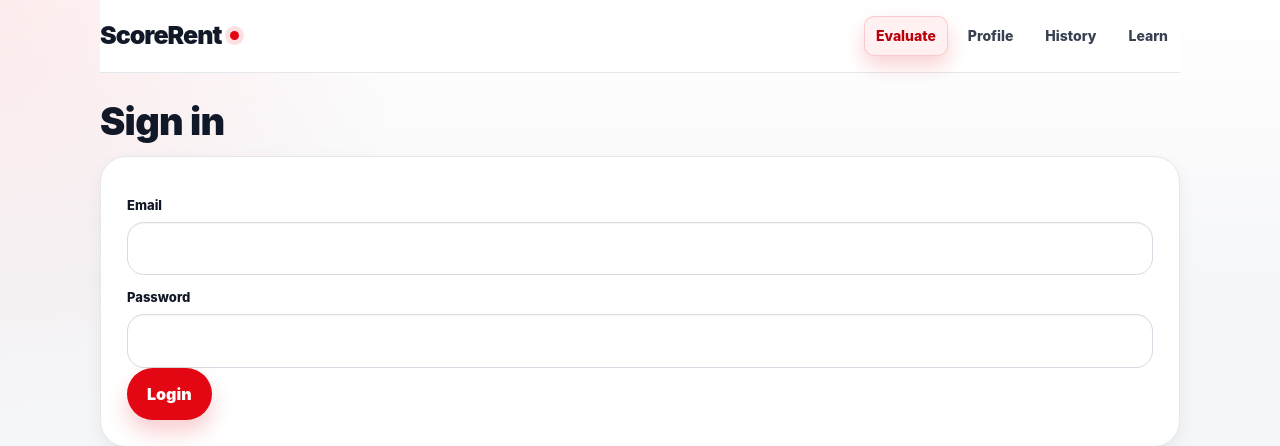
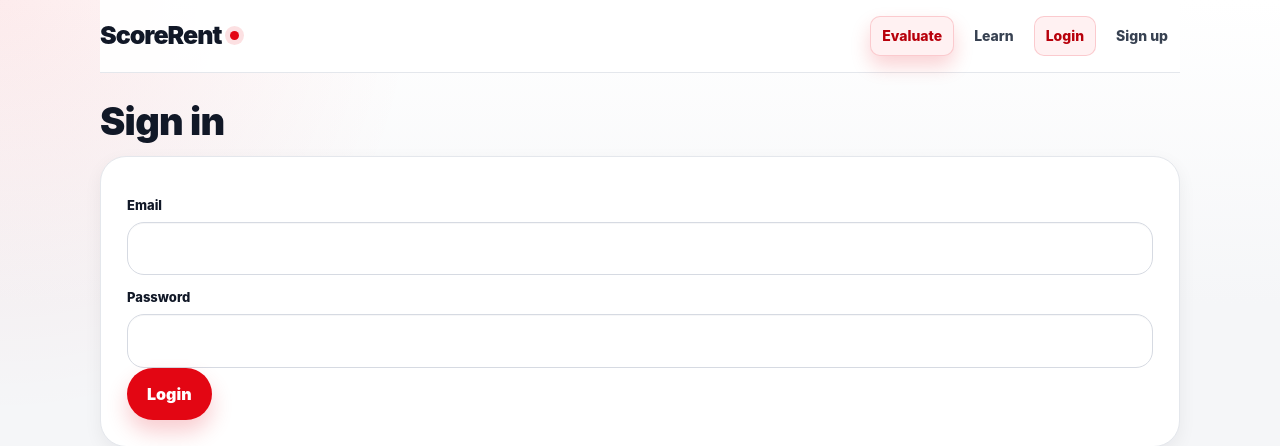
Before and after one commit to nonluthando/ScoreRent, a FastAPI app: page /login in a window 1280 px wide. Shown: the top 446 px of the page. Run offline with FastAPI, Linux system fonts and the light colour scheme.

Commit message:
Update navigation links based on user login status

```diff
--- a/templates/nav.html
+++ b/templates/nav.html
@@ -1,4 +1,5 @@
 {% set path = request.url.path %}
+{% set logged_in = user is defined and user %}
 
 <nav class="topNav">
   <div class="navLeft">
@@ -6,9 +7,17 @@
   </div>
 
   <div class="navLinks">
-    <a class="navLink navCta {% if path == '/evaluate' %}active{% endif %}" href="/evaluate">Evaluate</a>
-    <a class="navLink {% if path == '/profile' %}active{% endif %}" href="/profile">Profile</a>
-    <a class="navLink {% if path == '/history' %}active{% endif %}" href="/history">History</a>
-    <a class="navLink {% if path.startswith('/learn') %}active{% endif %}" href="/learn">Learn</a>
+    {% if logged_in %}
+      <a class="navLink navCta {% if path == '/evaluate' %}active{% endif %}" href="/evaluate">Evaluate</a>
+      <a class="navLink {% if path == '/profile' %}active{% endif %}" href="/profile">Profile</a>
+      <a class="navLink {% if path == '/history' %}active{% endif %}" href="/history">History</a>
+      <a class="navLink {% if path.startswith('/learn') %}active{% endif %}" href="/learn">Learn</a>
+      <a class="navLink dangerLink" href="/logout">Logout</a>
+    {% else %}
+      <a class="navLink navCta {% if path == '/evaluate' %}active{% endif %}" href="/evaluate">Evaluate</a>
+      <a class="navLink {% if path.startswith('/learn') %}active{% endif %}" href="/learn">Learn</a>
+      <a class="navLink {% if path == '/login' %}active{% endif %}" href="/login">Login</a>
+      <a class="navLink {% if path == '/signup' %}active{% endif %}" href="/signup">Sign up</a>
+    {% endif %}
   </div>
 </nav>
```
